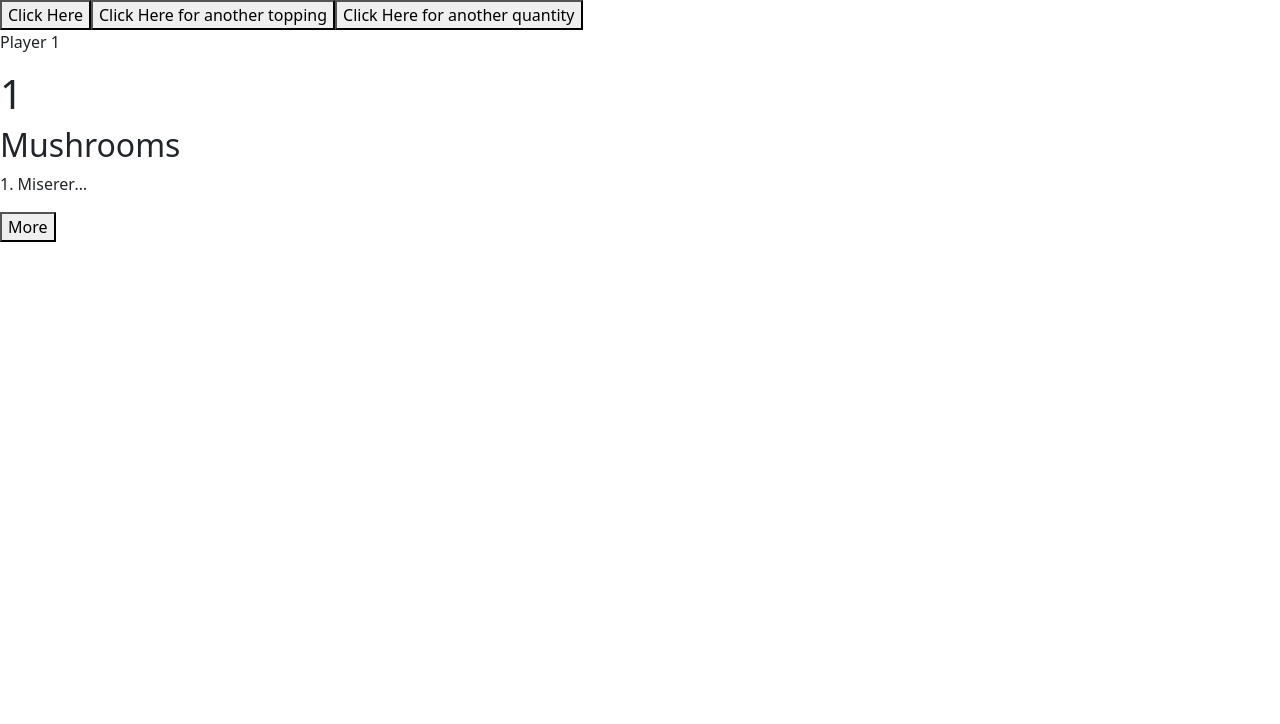
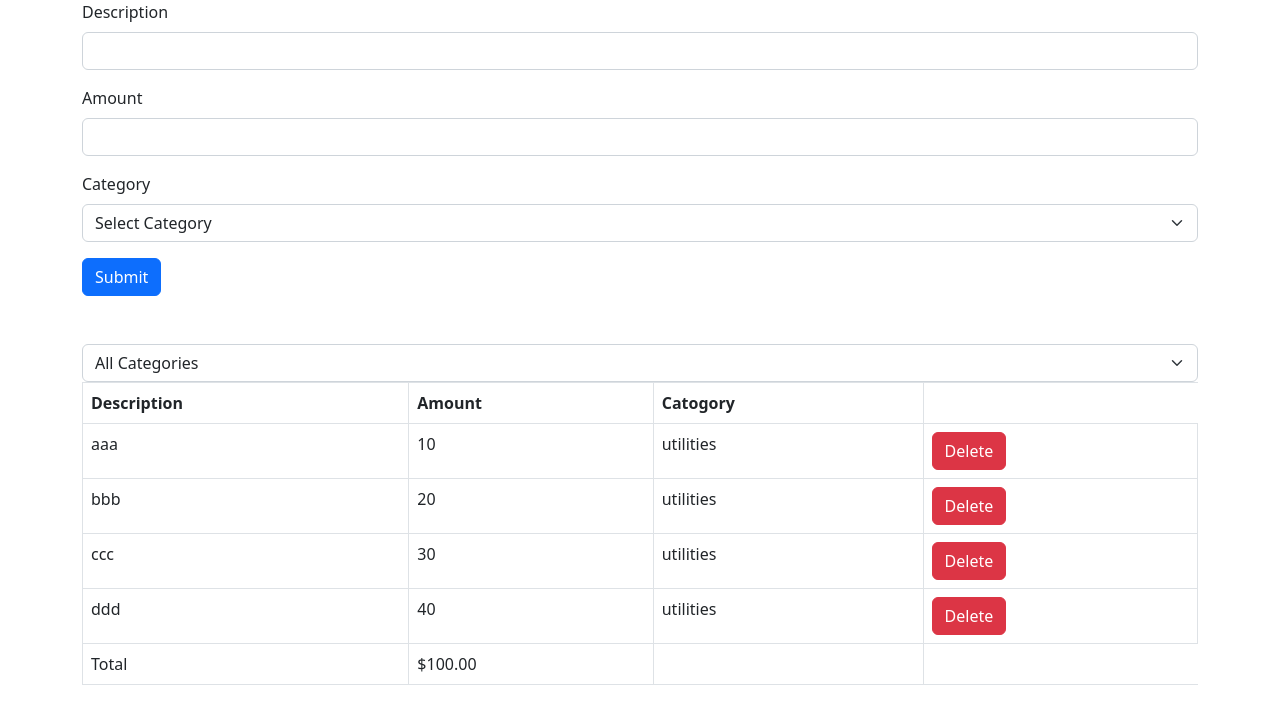
Before and after one commit to ramirc5/react-tutorial, a React (Vite) app: page / in a window 1280 px wide. Shown: the top 724 px of the page. Built offline with nearby package versions, Linux system fonts and the light colour scheme.

Commit message:
finished with form section

```diff
--- a/package.json
+++ b/package.json
@@ -10,14 +10,17 @@
   },
   "dependencies": {
     "@esbuild/darwin-arm64": "^0.18.4",
+    "@hookform/resolvers": "^3.1.1",
     "@popperjs/core": "^2.11.8",
     "@types/styled-components": "^5.1.26",
     "bootstrap": "^5.2.3",
     "immer": "^9.0.19",
     "react": "^18.2.0",
     "react-dom": "^18.2.0",
+    "react-hook-form": "^7.45.1",
     "react-icons": "^4.7.1",
-    "styled-components": "^6.0.2"
+    "styled-components": "^6.0.2",
+    "zod": "^3.21.4"
   },
   "devDependencies": {
     "@types/react": "^18.0.27",
--- a/src/App.tsx
+++ b/src/App.tsx
@@ -7,149 +7,41 @@
 import Like from "./components/Like";
 import styled from "styled-components";
 import { set } from "immer/dist/internal";
+import ExpenseList from "./components/expense-tracker/components/ExpenseList";
+import ExpenseFilter from "./components/expense-tracker/components/ExpenseFilter";
+import ExpenseForm from "./components/expense-tracker/components/ExpenseForm";
+import categories from "./components/expense-tracker/components/categories";
 
-const ExpandableText = styled.p`
-white-space: nowrap;
-overflow: hidden;
-text-overflow: ellipsis;
+function App() {
+  const [selectedCategory, setSelectedCategory] = useState('');
+  const [expenses, setExpenses] = useState([
+    {
+      id: 1, description: 'aaa', amount: 10, category: 'utilities'
+    },
+    {
+      id: 2, description: 'bbb', amount: 20, category: 'utilities'
+    },
+    {
+      id: 3, description: 'ccc', amount: 30, category: 'utilities'
+    },
+    {
+      id: 4, description: 'ddd', amount: 40, category: 'utilities'
+    },
 
-${({ maxChars }) =>
-  maxChars &&
-  `
-  max-width: ${maxChars}ch;
-`}
-`
+  ]);
 
-
-function App(){
-  const items = [
-    "New York",
-    "Los Angeles",
-    "Chicago",
-    "Houston",
-    "Phoenix"
-];
-  const [chars, setChars] = useState(10);
-  const [show, setShow] = useState(false);
-
-  const [game, setGame] = useState({
-    id: 1,
-    player:{
-      name: "Player 1",
-    },
-  });
-
-  const [pizza, setPizza] = useState({
-    name: 'Spicy Italian',
-    toppings: ['Mushrooms'],
-  });
-
-  const [cart, setCart] = useState({
-    discount: 0.1,
-    items: [
-      {id: 1, name: 'Pizza', quantity: 1},
-      {id: 2, name: 'Burger', quantity: 2},
-    ],
-});
-
-
-const handleQuantity = () => {
-  setCart({...cart, items: cart.items.map((item) => {item.id === 1 ? {...item, quantity: item.quantity + 1} : item})})
-}
-
-  const handlePizza = () => {
-    setPizza({...pizza, toppings: [...pizza.toppings, 'Pepperoni']})
-  }
-
-
-  const handleClick = () => {
-    setGame({...game, player: {...game.player, name: "Cristian"}})
-  }
-
-  const handleExpand = () => {
-    setShow(!show);
-    if (chars === 10) {
-      setChars(1000);
-    } else {
-      setChars(10);
-    }
-  }
-
+  const visibleExpenses = selectedCategory ? expenses.filter(e => e.category === selectedCategory) : expenses;
 
   return (
-
-
-    <>
-      <button onClick={handleClick}>Click Here</button>
-      <button onClick={handlePizza}>Click Here for another topping</button>
-      <button onClick={handleQuantity}>Click Here for another quantity</button>
-      <p>{game.player.name}</p>
-      <h1>{cart.items[0].quantity}</h1>
-
-      <h2>{pizza.toppings}</h2>
-
-      <ExpandableText maxChars={chars}>
-
-1. Miserere mei, Deus, secundum magnam misericordiam tuam;
-   et secundum multitudinem miserationum tuarum, dele iniquitatem meam.
-
-2. Amplius lava me ab iniquitate mea,
-   et a peccato meo munda me.
-
-3. Quoniam iniquitatem meam ego cognosco,
-   et peccatum meum contra me est semper.
-
-4. Tibi soli peccavi, et malum coram te feci,
-   ut iustificeris in sermonibus tuis et vincas cum iudicaris.
-
-5. Ecce enim in iniquitatibus conceptus sum,
-   et in peccatis concepit me mater mea.
-
-6. Ecce enim veritatem dilexisti;
-   incerta et occulta sapientiae tuae manifestasti mihi.
-
-7. Asperges me hyssopo, et mundabor;
-   lavabis me, et super nivem dealbabor.
-
-8. Auditui meo dabis gaudium et laetitiam,
-   et exsultabunt ossa humiliata.
-
-9. Averte faciem tuam a peccatis meis,
-   et omnes iniquitates meas dele.
-
-10. Cor mundum crea in me, Deus,
-    et spiritum rectum innova in visceribus meis.
-
-11. Ne proiicias me a facie tua,
-    et spiritum sanctum tuum ne auferas a me.
-
-12. Redde mihi laetitiam salutaris tui,
-    et spiritu principali confirma me.
-
-13. Docebo iniquos vias tuas,
-    et impii ad te convertentur.
-
-14. Libera me de sanguinibus, Deus, Deus salutis meae,
-    et exsultabit lingua mea iustitiam tuam.
-
-15. Domine, labia mea aperies,
-    et os meum annuntiabit laudem tuam.
-
-16. Quoniam si voluisses sacrificium, dedissem utique;
-    holocaustis non delectaberis.
-
-17. Sacrificium Deo spiritus contribulatus,
-    cor contritum et humiliatum, Deus, non despicies.
-
-18. Benigne fac, Domine, in bona voluntate tua Sion,
-    ut aedificentur muri Ierusalem.
-
-19. Tunc acceptabis sacrificium iustitiae, oblationes et holocausta;
-    tunc inponent super altare tuum vitulos.
-    </ExpandableText>
-    <button onClick={handleExpand}>{show ? 'Less' : 'More'}</button>
-    </>
-
+    <div className="container">
+      <div className="mb-5">
+        <ExpenseForm onSubmit={expense => setExpenses([...expenses, { ...expense, id:expenses.length+1}])}/>
+      </div>
+      <div className="mb-3">
+        <ExpenseFilter onSelectCategory={(category) => setSelectedCategory(category)} />
+        <ExpenseList expenses={visibleExpenses} onDelete={(id) => setExpenses(expenses.filter(e => e.id !== id))} />
+      </div>
+    </div>
   )
 }
 
--- /dev/null
+++ b/src/components/expense-tracker/components/ExpenseFilter.tsx
@@ -0,0 +1,17 @@
+import React from "react";
+import categories from "./categories";
+
+interface Props {
+    onSelectCategory: (category: string) => void;
+}
+
+const ExpenseFilter = ({onSelectCategory}: Props) => {
+    return (
+        <select className="form-select" onChange={(event) => onSelectCategory(event.target.value)}>
+            <option value="">All Categories</option>
+            {categories.map((category) => <option key={category} value={category}>{category}</option>)}
+        </select>
+    )
+}
+
+export default ExpenseFilter;
--- /dev/null
+++ b/src/components/expense-tracker/components/ExpenseForm.tsx
@@ -0,0 +1,56 @@
+import {z} from "zod";
+import {useForm} from 'react-hook-form';
+import {zodResolver} from '@hookform/resolvers/zod';
+import categories from "./categories";
+interface Props {
+    onSubmit : (data: ExpenseFormData) => void;
+
+}
+
+const schema = z.object({
+    description: z.string().min(3, {message: 'Description should be at least 3 characters'}).max(50),
+    amount: z.number({invalid_type_error: 'Amount is required'}).min(0.01).max(1000000),
+    category: z.enum(categories, {
+        errorMap: () => ({message: 'Category is required'})
+    })
+})
+
+type ExpenseFormData = z.infer<typeof schema>;
+
+const ExpenseForm = ({onSubmit}: Props) => {
+    const {register, handleSubmit, reset, formState: {errors}} = useForm<ExpenseFormData>({
+        resolver: zodResolver(schema)
+    });
+    return (
+        <form onSubmit={handleSubmit(data =>{
+            onSubmit(data);
+            reset();
+        })}>
+            <div className="mb-3">
+                <label htmlFor="" className="form-label">Description</label>
+                <input {...register('description')} id="description" type="text" className="form-control" />
+                {errors.description && <p className="text-danger">{errors.description.message}</p>}
+
+            </div>
+            <div className="mb-3">
+                <label htmlFor="Amount" className="form-label">Amount</label>
+                <input {...register('amount', { valueAsNumber: true })} id="amount" type="number" className="form-control" />
+                {errors.amount && <p className="text-danger">{errors.description.message}</p>}
+            </div>
+
+            <div className="mb-3">
+                <label htmlFor="category" className="form-label">Category</label>
+                <select {...register('category')} id="category" className="form-select">
+                    <option value="">Select Category</option>
+                    {categories.map((category) => <option key={category} value={category}>{category}</option>)}
+                </select>
+                {errors.category && <p className="text-danger">{errors.description.message}</p>}
+
+            </div>
+            <button className="btn btn-primary">Submit</button>
+
+        </form>
+    )
+}
+
+export default ExpenseForm;
--- /dev/null
+++ b/src/components/expense-tracker/components/ExpenseList.tsx
@@ -0,0 +1,51 @@
+import React from "react";
+import ExpenseFilter from "./ExpenseFilter";
+
+interface Expense {
+    id: number;
+    description: string;
+    amount: number;
+    category: string;
+}
+
+interface Props {
+    expenses: Expense[];
+    onDelete: (id: number) => void;
+}
+
+const ExpenseList = ({expenses, onDelete}: Props) => {
+    if (expenses.length === 0) {
+        return <p>No expenses</p>
+    }
+
+    return (
+        <table className="table table-bordered">
+            <thead>
+                <tr>
+                    <th>Description</th>
+                    <th>Amount</th>
+                    <th>Catogory</th>
+                </tr>
+            </thead>
+            <tbody>
+                {expenses.map((expense) => <tr key={expense.id}>
+                    <td>{expense.description}</td>
+                    <td>{expense.amount}</td>
+                    <td>{expense.category}</td>
+                    <td>
+                        <button className="btn btn-danger" onClick={() => onDelete(expense.id)}>Delete</button>
+                    </td>
+                </tr>)}
+            </tbody>
+            <tfoot>
+                <tr>
+                    <td>Total</td>
+                    <td>${expenses.reduce((acc, expense) => expense.amount + acc, 0).toFixed(2)}</td>
+                    <td></td>
+                </tr>
+            </tfoot>
+        </table>
+    )
+}
+
+export default ExpenseList;
--- /dev/null
+++ b/src/components/expense-tracker/components/categories.ts
@@ -0,0 +1,3 @@
+const categories = ["Groceries", "Utilities", "Entertainment"] as const;
+
+export default categories;
```
Also changed, not shown: 1 other file (tests, documents, lock files or other folders).
